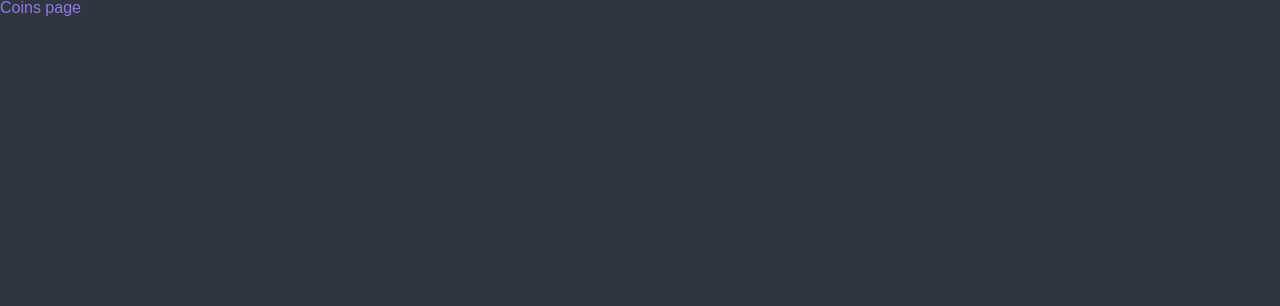
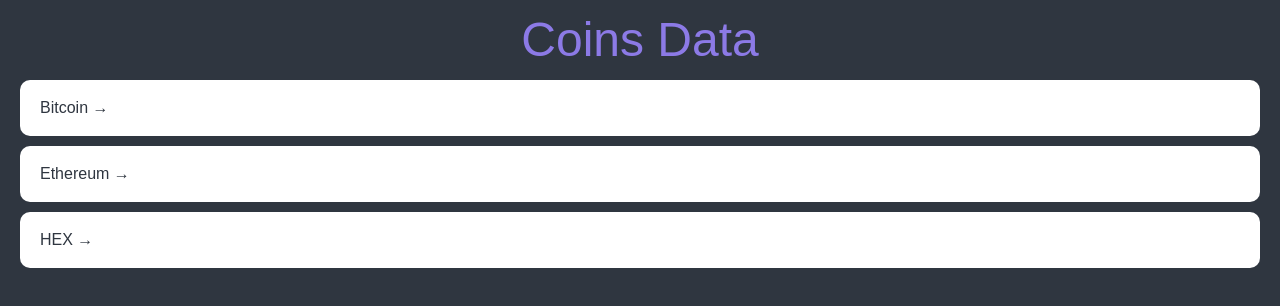
Before and after one commit to WooHyunKing/React-Crypto, a React (Create React App) app: page / in a window 1280 px wide. Shown: the top 306 px of the page. Built offline with nearby package versions, Linux system fonts and the light colour scheme.

Commit message:
Home part 1

```diff
--- a/src/App.tsx
+++ b/src/App.tsx
@@ -61,6 +61,7 @@
 }
 a{
   text-decoration: none;
+  color: inherit;
 }
 `;
 
--- a/src/routes/Coins.tsx
+++ b/src/routes/Coins.tsx
@@ -1,11 +1,87 @@
 import styled from "styled-components";
+import { Link } from "react-router-dom";
+
+const Container = styled.div`
+  padding: 0px 20px;
+`;
+
+const Header = styled.header`
+  height: 10vh;
+  display: flex;
+  justify-content: center;
+  align-items: center;
+`;
+
+const CoinsList = styled.ul``;
+
+const Coin = styled.li`
+  background-color: white;
+  color: ${(props) => props.theme.bgColor};
+  margin-bottom: 10px;
+  border-radius: 10px;
+  a {
+    padding: 20px;
+    transition: color 0.2s ease-in;
+    display: block;
+  }
+
+  &:hover {
+    a {
+      color: ${(props) => props.theme.accentColor};
+    }
+  }
+`;
 
 const Title = styled.h1`
+  font-size: 48px;
   color: ${(props) => props.theme.accentColor};
 `;
 
+const coins = [
+  {
+    id: "btc-bitcoin",
+    name: "Bitcoin",
+    symbol: "BTC",
+    rank: 1,
+    is_new: false,
+    is_active: true,
+    type: "coin",
+  },
+  {
+    id: "eth-ethereum",
+    name: "Ethereum",
+    symbol: "ETH",
+    rank: 2,
+    is_new: false,
+    is_active: true,
+    type: "coin",
+  },
+  {
+    id: "hex-hex",
+    name: "HEX",
+    symbol: "HEX",
+    rank: 3,
+    is_new: false,
+    is_active: true,
+    type: "token",
+  },
+];
+
 function Coins() {
-  return <Title>Coins page</Title>;
+  return (
+    <Container>
+      <Header>
+        <Title>Coins Data</Title>
+      </Header>
+      <CoinsList>
+        {coins.map((coin) => (
+          <Coin key={coin.id}>
+            <Link to={`/${coin.id}`}>{coin.name} &rarr;</Link>
+          </Coin>
+        ))}
+      </CoinsList>
+    </Container>
+  );
 }
 
 export default Coins;
```
